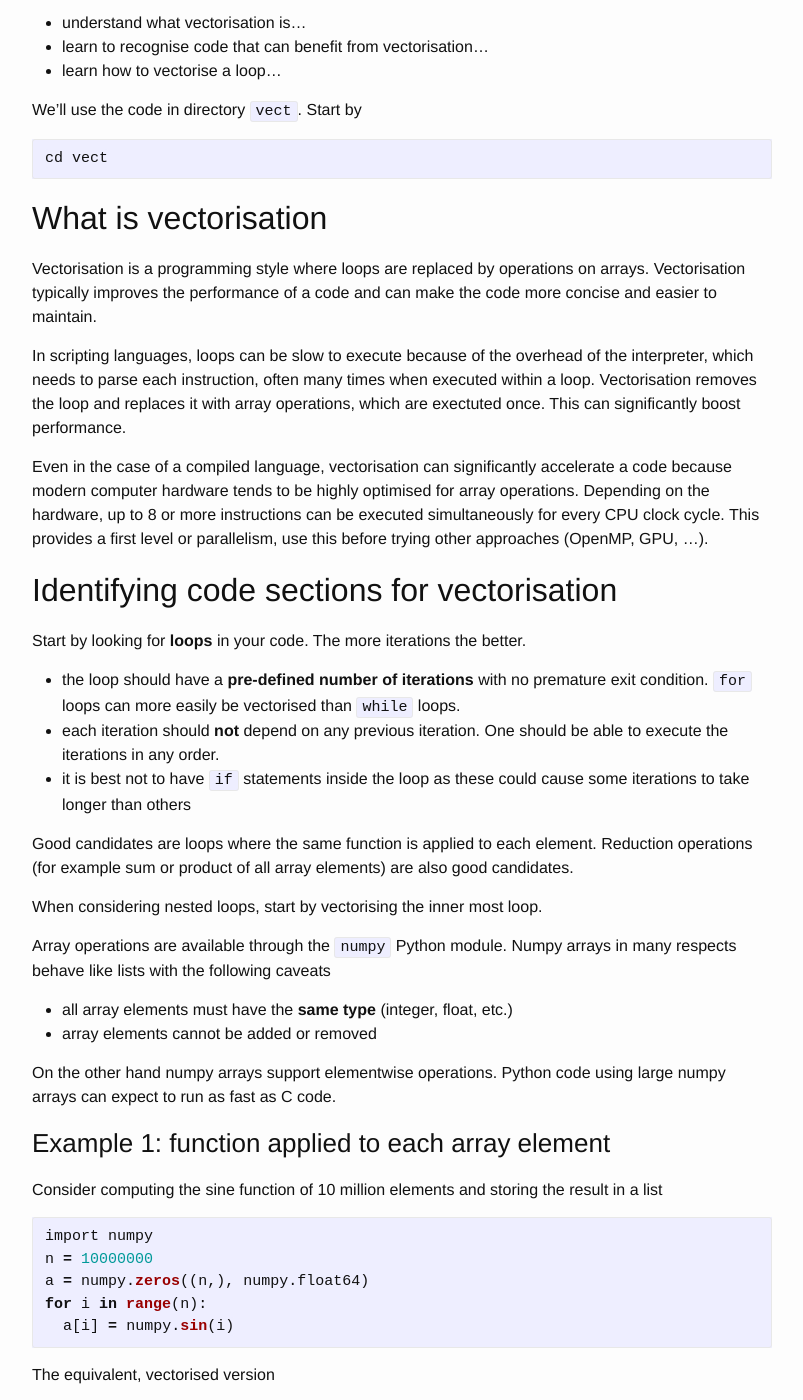
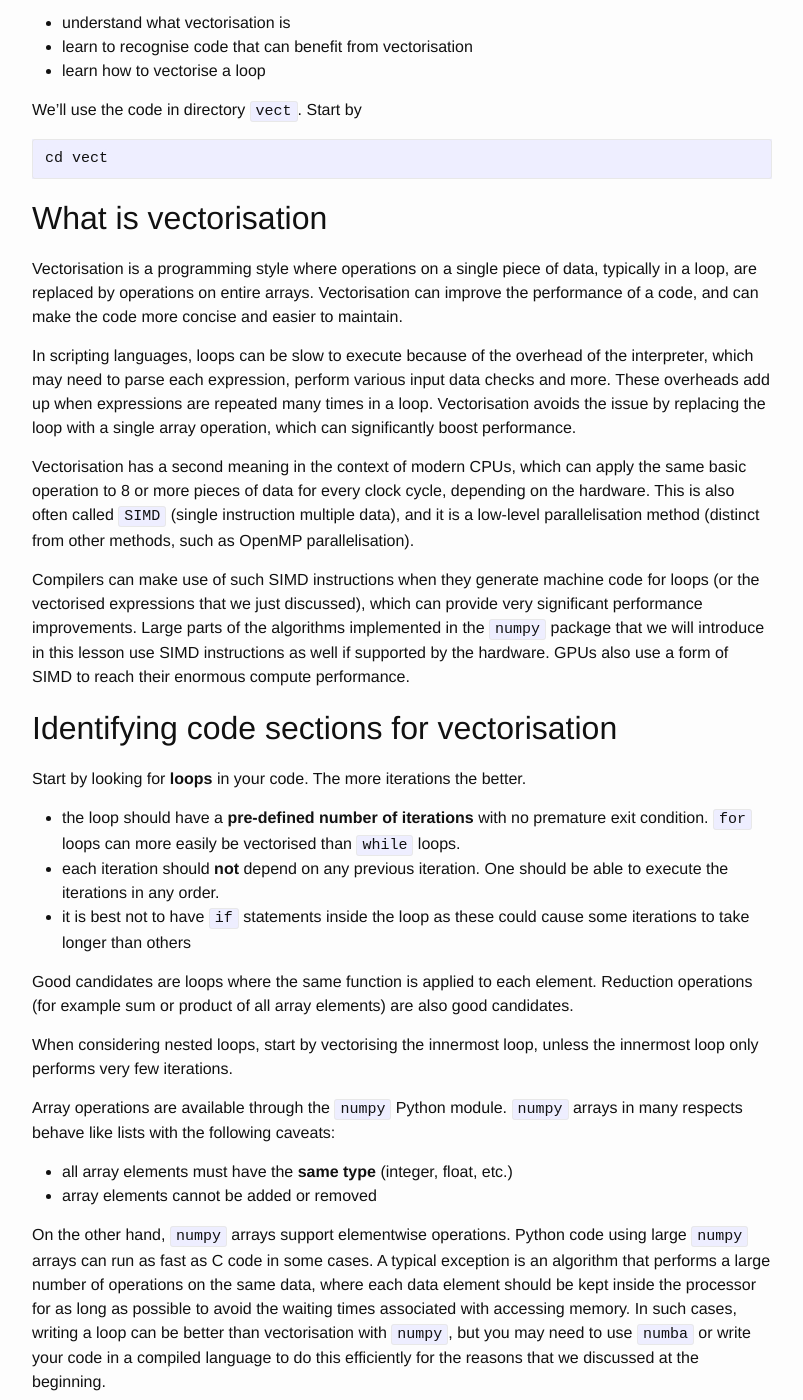
Before and after one commit to nesi/perf-training, a Jekyll site: the page built from _lessons/python-scatter/02-vectorising.md, in a window 1280 px wide and 1400 px high, scrolled down 685 px. Shown: the whole window, without its empty margins (238-1041 px from the left). Built offline with Jekyll 4.4.1, drawn with Linux system fonts in a browser that asks for light colours.

Commit message:
Added some details about vectorisation

````diff
--- a/_lessons/python-scatter/02-vectorising.md
+++ b/_lessons/python-scatter/02-vectorising.md
@@ -10,9 +10,9 @@ chapter: python-scatter
 
 You will:
 
-* understand what vectorisation is...
-* learn to recognise code that can benefit from vectorisation...
-* learn how to vectorise a loop...
+* understand what vectorisation is
+* learn to recognise code that can benefit from vectorisation
+* learn how to vectorise a loop
 
 We'll use the code in directory `vect`. Start by
 ```
@@ -21,11 +21,13 @@ cd vect
 
 ## What is vectorisation
 
-Vectorisation is a programming style where loops are replaced by operations on arrays. Vectorisation typically improves the performance of a code and can make the code more concise and easier to maintain.
+Vectorisation is a programming style where operations on a single piece of data, typically in a loop, are replaced by operations on entire arrays. Vectorisation can improve the performance of a code, and can make the code more concise and easier to maintain.
 
-In scripting languages, loops can be slow to execute because of the overhead of the interpreter, which needs to parse each instruction, often many times when executed within a loop. Vectorisation removes the loop and replaces it with array operations, which are exectuted once. This can significantly boost performance.
+In scripting languages, loops can be slow to execute because of the overhead of the interpreter, which may need to parse each expression, perform various input data checks and more. These overheads add up when expressions are repeated many times in a loop. Vectorisation avoids the issue by replacing the loop with a single array operation, which can significantly boost performance.
 
-Even in the case of a compiled language, vectorisation can significantly accelerate a code because modern computer hardware tends to be highly optimised for array operations. Depending on the hardware, up to 8 or more instructions can be executed simultaneously for every CPU clock cycle. This provides a first level or parallelism, use this before trying other approaches (OpenMP, GPU, ...).
+Vectorisation has a second meaning in the context of modern CPUs, which can apply the same basic operation to 8 or more pieces of data for every clock cycle, depending on the hardware. This is also often called `SIMD` (single instruction multiple data), and it is a low-level parallelisation method (distinct from other methods, such as OpenMP parallelisation).
+
+Compilers can make use of such SIMD instructions when they generate machine code for loops (or the vectorised expressions that we just discussed), which can provide very significant performance improvements. Large parts of the algorithms implemented in the `numpy` package that we will introduce in this lesson use SIMD instructions as well if supported by the hardware. GPUs also use a form of SIMD to reach their enormous compute performance.
 
 ## Identifying code sections for vectorisation
 
@@ -37,14 +39,14 @@ Start by looking for **loops** in your code. The more iterations the better.
 
 Good candidates are loops where the same function is applied to each element. Reduction operations (for example sum or product of all array elements) are also good candidates.
 
-When considering nested loops, start by vectorising the inner most loop.
+When considering nested loops, start by vectorising the innermost loop, unless the innermost loop only performs very few iterations.
 
-Array operations are available through the `numpy` Python module. Numpy arrays in many respects behave like lists with the following caveats
+Array operations are available through the `numpy` Python module. `numpy` arrays in many respects behave like lists with the following caveats:
 
  * all array elements must have the **same type** (integer, float, etc.)
  * array elements cannot be added or removed
 
-On the other hand numpy arrays support elementwise operations. Python code using large numpy arrays can expect to run as fast as C code.
+On the other hand, `numpy` arrays support elementwise operations. Python code using large `numpy` arrays can run as fast as C code in some cases. A typical exception is an algorithm that performs a large number of operations on the same data, where each data element should be kept inside the processor for as long as possible to avoid the waiting times associated with accessing memory. In such cases, writing a loop can be better than vectorisation with `numpy`, but you may need to use `numba` or write your code in a compiled language to do this efficiently for the reasons that we discussed at the beginning.
 
 ### Example 1: function applied to each array element
 
````
